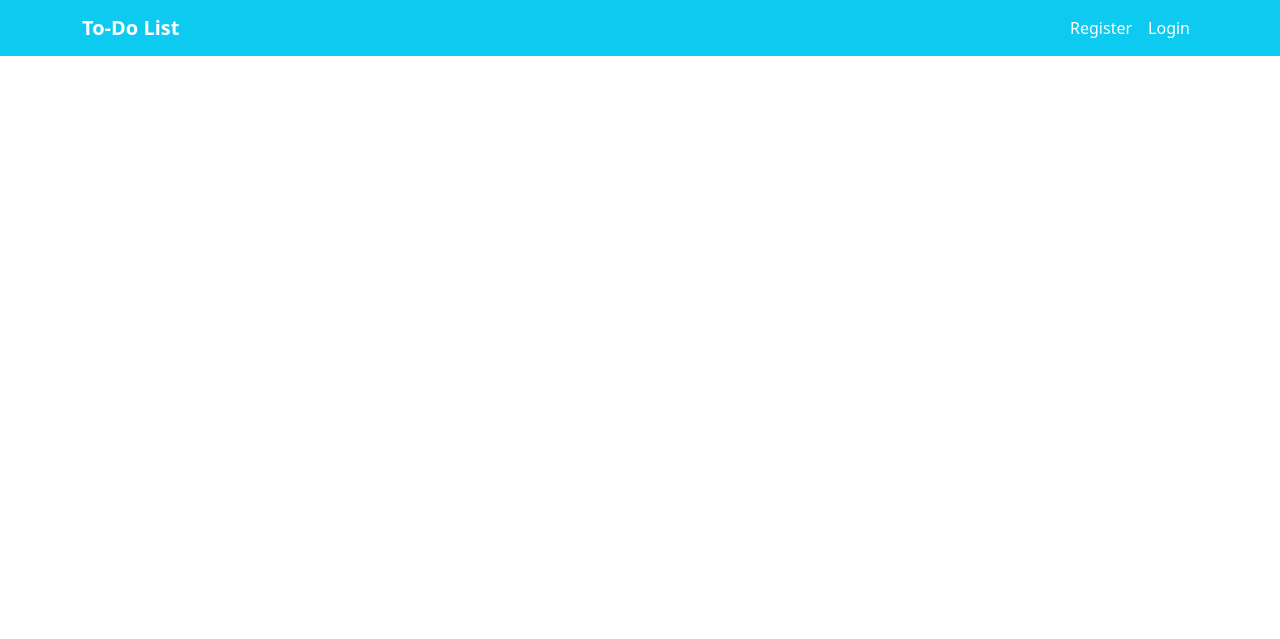
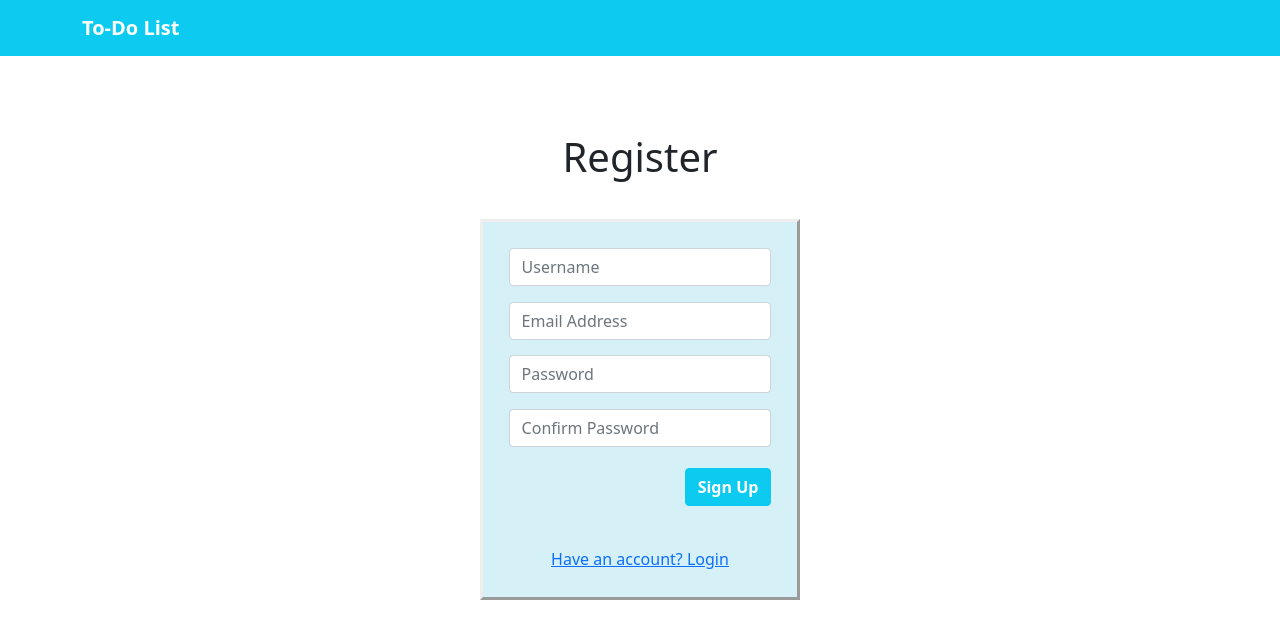
Before and after one commit to suada-a/todo-app, a Flask app: page /register in a window 1280 px wide. Shown: the top 639 px of the page. Run offline with Flask 2, Linux system fonts and the light colour scheme; parts of the project's set-up code (start-up, migrations or seed data) failed here and were passed over; some libraries are stand-ins or nearby versions.

Commit message:
Add register and login forms and functionality

```diff
--- a/run.py
+++ b/run.py
@@ -1,4 +1,4 @@
-from todo import app
+from todo import app, db
 
 if __name__ == '__main__':
     app.run(debug=True)
--- a/todo/forms.py
+++ b/todo/forms.py
@@ -1,14 +1,17 @@
+from xml.dom import ValidationErr
 from flask_wtf import FlaskForm
-from wtforms import StringField, SubmitField, IntegerField, validators
-from wtforms.validators import DataRequired
+from wtforms import StringField, PasswordField, SubmitField, IntegerField
+from wtforms.validators import Length, DataRequired, EqualTo, Email, ValidationError
+from todo.models import User
 
 class AddTaskForm(FlaskForm):
-    description = StringField('description', [validators.Length(min=4, max=100), DataRequired()])
+    user_id = IntegerField()
+    description = StringField('description', validators=[Length(min=4, max=100), DataRequired()])
     submit = SubmitField(label='Submit')
 
 class EditTaskForm(FlaskForm):
     task_id = IntegerField()
-    description = StringField('description', [validators.Length(min=4, max=100), DataRequired()])
+    description = StringField('description', validators=[Length(min=4, max=100), DataRequired()])
     submit = SubmitField(label='Submit')
 
 class CompleteTaskForm(FlaskForm):
@@ -18,3 +21,27 @@ class CompleteTaskForm(FlaskForm):
 class DeleteTaskForm(FlaskForm):
     task_id = IntegerField()
     submit = SubmitField(label='Delete')
+
+class RegisterForm(FlaskForm):
+    def validate_username(self, unchecked_username):
+        user = User.query.filter_by(username=unchecked_username.data).first()
+
+        if user:
+            raise ValidationError('Username already exists. Please try a different username')
+
+    def validate_email_address(self, unchecked_email_address):
+        email_address = User.query.filter_by(email_address=unchecked_email_address.data).first()
+
+        if email_address:
+            raise ValidationError('Email address already exists. Please try a different email address')
+
+    username = StringField('Username', validators=[Length(min=4, max=100), DataRequired()])
+    email_address = StringField('Email Address', validators=[Email()])
+    password = PasswordField('Password', validators=[Length(min=6, max=100), DataRequired()])
+    confirm_password = PasswordField('Confirm Password', validators=[EqualTo('password')])
+    submit = SubmitField('Sign Up')
+
+class LoginForm(FlaskForm):
+    username = StringField('Username', validators=[DataRequired()])
+    password = PasswordField('Password', validators=[DataRequired()])
+    submit = SubmitField('Sign Up')
--- a/todo/routes.py
+++ b/todo/routes.py
@@ -1,20 +1,25 @@
 from todo import app
-from flask import render_template, redirect, url_for
-from todo.models import Task
+from flask import render_template, redirect, url_for, flash
+from todo.models import Task, User
 from todo.forms import *
 from todo import db
+from flask_login import login_user, logout_user, current_user
 
-@app.route('/', methods=['GET'])
-@app.route('/home')
+@app.route('/')
+@app.route('/home', methods=['GET', 'POST'])
 def home_page():
-    add_task_form = AddTaskForm()
-    edit_task_form = EditTaskForm()
-    complete_task_form = CompleteTaskForm()
-    delete_task_form = DeleteTaskForm()
+    if current_user.is_authenticated:
+        add_task_form = AddTaskForm()
+        edit_task_form = EditTaskForm()
+        complete_task_form = CompleteTaskForm()
+        delete_task_form = DeleteTaskForm()
 
-    tasks = Task.query.all()
-    return render_template('index.html', add_task_form=add_task_form, edit_task_form=edit_task_form,
-    complete_task_form=complete_task_form, delete_task_form=delete_task_form, tasks=tasks)
+        tasks = Task.query.filter_by(user_id = current_user.get_id())
+
+        return render_template('index.html', add_task_form=add_task_form, edit_task_form=edit_task_form,
+        complete_task_form=complete_task_form, delete_task_form=delete_task_form, tasks=tasks)
+    else:
+        return redirect(url_for('login_page'))
 
 @app.route('/add', methods=['POST'])
 def add():
@@ -24,7 +29,7 @@ def add():
     delete_task_form = DeleteTaskForm()
 
     if add_task_form.validate_on_submit():
-        new_task = Task(description=add_task_form.description.data)
+        new_task = Task(user_id=current_user.get_id(), description=add_task_form.description.data)
         db.session.add(new_task)
         db.session.commit()
         return redirect(url_for('home_page'))
@@ -88,10 +93,45 @@ def delete():
     return render_template('index.html', add_task_form=add_task_form, edit_task_form=edit_task_form,
     complete_task_form=complete_task_form, delete_task_form=delete_task_form)
 
-@app.route('/register')
+@app.route('/register', methods=['GET', 'POST'])
 def register_page():
-    return render_template('register.html')
+    form = RegisterForm()
 
-@app.route('/login')
+    if form.validate_on_submit():
+        new_user = User(username=form.username.data,
+                        email_address=form.email_address.data,
+                        password=form.password.data)
+
+        db.session.add(new_user)
+        db.session.commit()
+        login_user(new_user)
+        flash(f'Welcome {new_user.username}!', category='success')
+        return redirect(url_for('home_page'))
+
+    if form.errors != {}:
+        for err_msg in form.errors.values():
+            flash(f'There was an error with creating the account: {err_msg}', category='danger')
+
+    return render_template('register.html', form=form)
+
+@app.route('/login', methods=['GET', 'POST'])
 def login_page():
-    return render_template('login.html')
+    form = LoginForm()
+
+    if form.validate_on_submit():
+        entered_user = User.query.filter_by(username=form.username.data).first()
+
+        if entered_user and entered_user.check_password(entered_password=form.password.data):
+            login_user(entered_user)
+            flash('Successfully logged in', category='success')
+            return redirect(url_for('home_page'))
+        else:
+            flash('Invalid username or password. Try again', category='danger')
+
+    return render_template('login.html', form=form)
+
+@app.route('/logout')
+def logout_page():
+    logout_user()
+    flash('You have been successfully logged out', category='info')
+    return redirect(url_for('login_page'))
--- a/todo/static/style.css
+++ b/todo/static/style.css
@@ -1,3 +1,16 @@
+.auth {
+    background-color: #d5f1f7;
+    border-style: outset;
+    padding: 2%;
+    width: 25%;
+}
+
+@media screen and (max-width: 600px) {
+    .auth {
+        width: 80%;
+    }
+}
+
 .btn-info {
     color: white;
     font-weight: bold;
@@ -46,6 +59,12 @@
     margin-left: 91px;
 }
 
+#description {
+    text-align: start;
+    width: 80%;
+    padding-bottom: 10%;
+}
+
 .edit {
     color: white;
     background-color: #0dcaf0;
@@ -68,13 +87,25 @@
     color: white;
 }
 
+.form-control {
+    margin-bottom: 6%;
+}
+
 h1 {
     text-align: center;
-    margin: 40px 0px 40px 0px;
+    margin: 6% 0% 3% 0%;
 }
+
+/* .modal-content {
+    width: 80%
+} */
 
 .modal-header {
     justify-content: center;
+}
+
+.msg-alert {
+    text-align: center;
 }
 
 .navbar-dark {
@@ -96,11 +127,32 @@ h1 {
     white-space: nowrap;
 }
 
+.redirect {
+    display: flex;
+    justify-content: center;
+}
+
+.submit {
+    display: flex;
+    justify-content: end;
+    margin: 8% 0 8% 0
+}
+
 .table {
     width: 40%;
+}
+
+.task-form {
+    text-align: center;
 }
 
 .task-popup {
     text-align: center;
     font-size: 20px;
 }
+
+@media screen and (max-width: 600px) {
+    .task-popup {
+        font-size: 16px;
+    }
+}
--- a/todo/templates/base.html
+++ b/todo/templates/base.html
@@ -23,19 +23,38 @@
   <body>
     <nav class="navbar navbar-expand-md navbar-dark">
         <div class="container">
-            <a class="navbar-brand" href="{{ url_for('home_page')}}">To-Do List</a>
-            <div class="collapse navbar-collapse" id="navbarSupportedContent">
-                <ul class="navbar-nav ms-auto">
-                    <li>
-                        <a class="nav-link" href="{{ url_for('register_page')}}">Register</a>
-                    </li>
-                    <li>
-                        <a class="nav-link" href="{{ url_for('login_page')}}">Login</a>
-                    </li>
-                </ul>
-            </div>
+            {% if current_user.is_authenticated %}
+                <a class="navbar-brand" href="{{ url_for('home_page') }}">To-Do List</a>
+                <button class="navbar-toggler" type="button" data-bs-toggle="collapse" data-bs-target="#navbarSupportedContent" aria-controls="navbarSupportedContent" aria-expanded="false" aria-label="Toggle navigation">
+                    <span class="navbar-toggler-icon"></span>
+                </button>
+                <div class="collapse navbar-collapse" id="navbarSupportedContent">
+                    <ul class="navbar-nav ms-auto">
+                        <li><a class="nav-link" href="{{ url_for('logout_page') }}">Logout</a></li>
+                    </ul>
+                </div>
+            {% else %}
+                <a class="navbar-brand" href="{{ url_for('login_page') }}">To-Do List</a>
+                <button class="navbar-toggler" type="button" data-bs-toggle="collapse" data-bs-target="#navbarSupportedContent" aria-controls="navbarSupportedContent" aria-expanded="false" aria-label="Toggle navigation">
+                    <span class="navbar-toggler-icon"></span>
+                </button>
+            {% endif %}
         </div>
     </nav>
+    {% with messages = get_flashed_messages(with_categories=true) %}
+        {% if messages %}
+            {% for category, message in messages %}
+                <div class="msg-alert">
+                    <div class="alert alert-{{ category }} alert-dismissible fade show" role="alert">
+                        <svg class="bi flex-shrink-0 me-2" width="24" height="24" role="img" aria-label="Danger:"><use xlink:href="#exclamation-triangle-fill"/></svg>
+                        {{ message }}
+                        <button type="button" class="btn-close" data-bs-dismiss="alert" aria-label="Close"></button>
+                    </div>
+                </div>
+            {% endfor %}
+        {% endif %}
+    {% endwith %}
+
     {% block content %}
 
     {% endblock %}
--- a/todo/templates/register.html
+++ b/todo/templates/register.html
@@ -3,6 +3,19 @@
     Register Page
 {% endblock %}
 
-{% block content%}
-
+{% block content %}
+    <h1>Register</h1>
+    <div class="container auth">
+        <form method="POST">
+            {{ form.hidden_tag() }}
+            {{ form.username(class="form-control", placeholder="Username") }}
+            {{ form.email_address(class="form-control", placeholder="Email Address") }}
+            {{ form.password(class="form-control", placeholder="Password") }}
+            {{ form.confirm_password(class="form-control", placeholder="Confirm Password") }}
+            <div class="submit">
+                {{ form.submit(class="btn btn-info") }}
+            </div>
+            <a href="{{ url_for('login_page')}}" class="redirect">Have an account? Login</a>
+        </form>
+    </div>
 {% endblock %}
```
Also changed, not shown: todo/__init__.py (+6 -2 lines), todo/models.py (+26 -1 lines), todo/templates/index.html (+10 -10 lines), todo/templates/login.html (+13 -1 lines), todo/todo.db.
